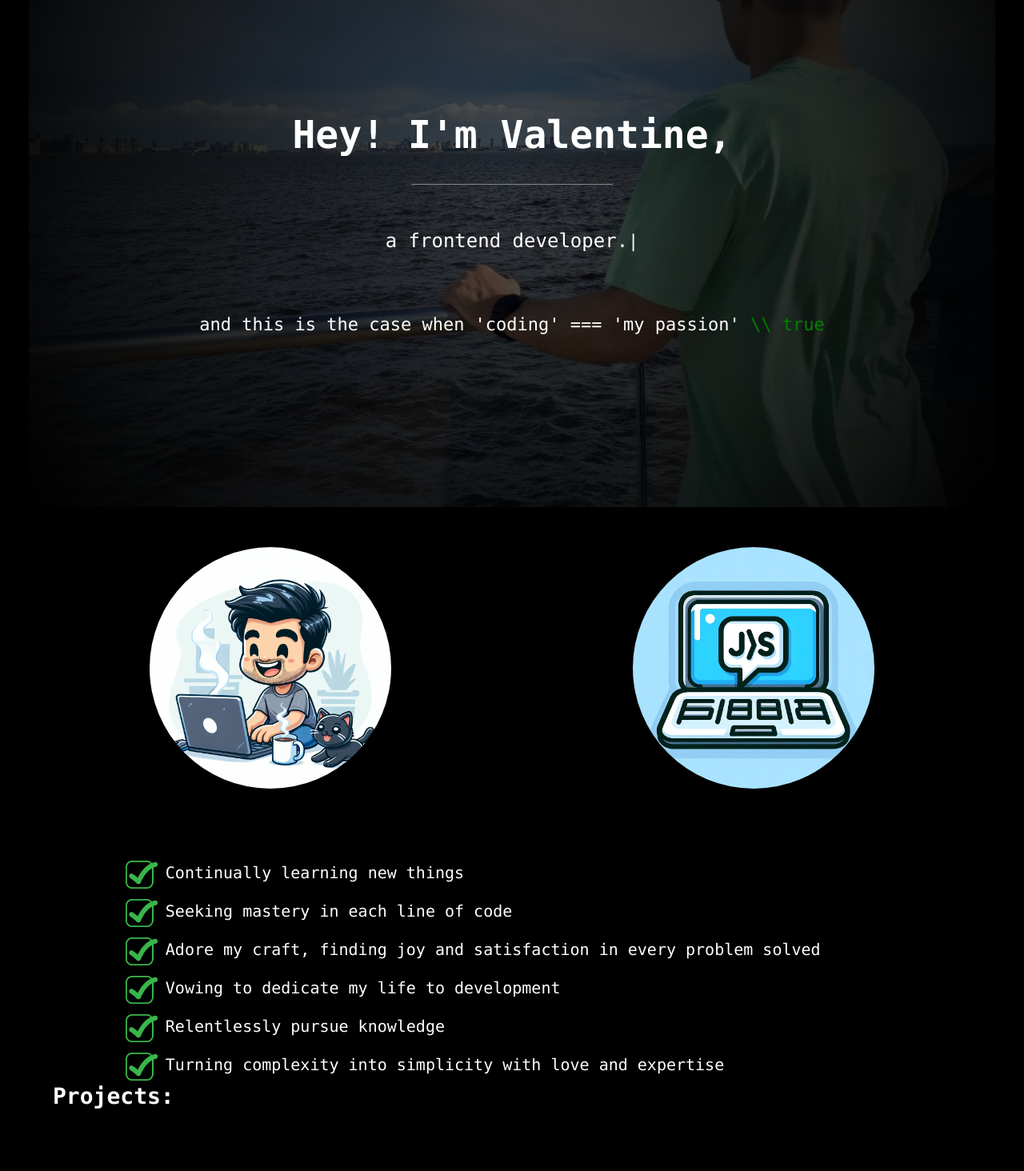
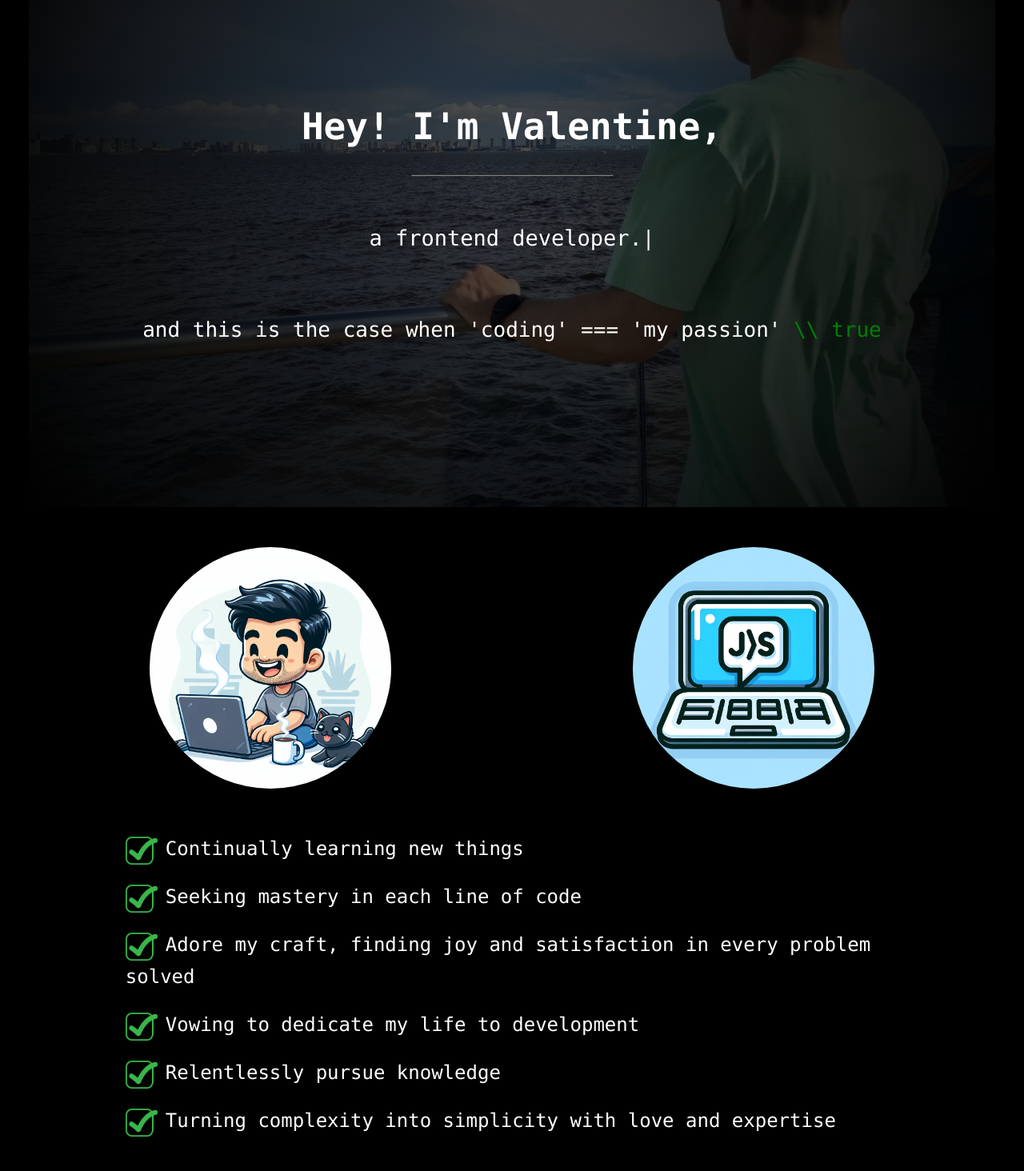
Before and after one commit to Thayorns/Portfolio, a React (Create React App) app in the folder my-app/: page / in a window 1280 px wide. Shown: the part 166-1630 px from the top of the page at 80% size. Built offline with nearby package versions, Linux system fonts and the light colour scheme.

Commit message:
info section#complete

```diff
--- a/my-app/src/components/content/content.css
+++ b/my-app/src/components/content/content.css
@@ -1,4 +1,5 @@
 .content-section {
+    margin-top: 100px;
     width: 100%;
     background: black;
     color: white;
@@ -12,21 +13,3 @@
     width: 100%;
     padding-bottom: 100px;
 }
-
-/* MEDIA QUERIES */
-/* @media screen and (320px < width < 768px) {
-    .content-section {
-        height: 3000px;
-    }
-}
-@media screen and (704px < width < 1024px) {
-    .content-section {
-        height: 1100px;
-    }
-}
-@media screen and (min-width: 1024px) {
-    .content-section {
-        height: 800px;
-    }
-} */
-/* ---------------------- */
--- a/my-app/src/components/content/content.js
+++ b/my-app/src/components/content/content.js
@@ -32,7 +32,6 @@ const Content = () => {
 
     return (
         <section  id='projects' className='content-section'>
-            <h3>Projects:</h3>
             <div className='projects'>
 
             </div>
--- a/my-app/src/components/header/header.css
+++ b/my-app/src/components/header/header.css
@@ -120,7 +120,7 @@
     /* filter: blur(10px);  */
 }
 .about-me h1{
-    font-size: 48px;
+    font-size: 46px;
     margin: 80px 0 15px;
     padding: 10px;
 
@@ -130,7 +130,7 @@
 .header-section p,
 .hobbies-section p {
     padding: 0 10px;
-    font-size: 24px;
+    font-size: 27px;
 }
 .about-me h1,
 .about-me p,
@@ -140,7 +140,7 @@ hr{
 }
 .about-me span{
     z-index: 1;
-    font-size: 22px;
+    font-size: 26px;
     width: 80%;
     margin: 30px 0 0 0;
     padding: 0 30px;
--- a/my-app/src/components/info/info.css
+++ b/my-app/src/components/info/info.css
@@ -22,16 +22,13 @@
 .info-text{
     margin: 15px auto;
     width: 80%;
-    font-size: 20px;
-    /* font-weight: 400; */
+    font-size: 24px;
     text-align: left;
 }
 .info-text-list-item{
-    /* padding: 4%; */
     line-height: 40px;
     list-style-type: none;
-    margin-bottom: 8px;
-    /* float: right; */
+    margin: 20px 0px;
 }
 .done-icon{
     margin: 5px 10px 0 0;
--- a/my-app/src/components/info/info.js
+++ b/my-app/src/components/info/info.js
@@ -3,14 +3,16 @@ import { motion } from "framer-motion"
 import './info.css'
 const liVariants = {
     offscreen: {
-      y: 300
+      y: 400,
+      opacity: 0
     },
     onscreen: {
-      y: 50,
+      y: 0,
+      opacity: 1,
       transition: {
         type: "spring",
-        bounce: 0.3,
-        duration: 0.8
+        bounce: 0.4,
+        duration: 0.5
       }
     }
 }
@@ -31,7 +33,8 @@ const infoImages = imageLinks.map(img => {
         src={img}
         alt=''
         whileTap={styles.whileTap}
-        transition={styles.transition}/>
+        transition={styles.transition}
+    />
 })
 
 const lItem = [
```
